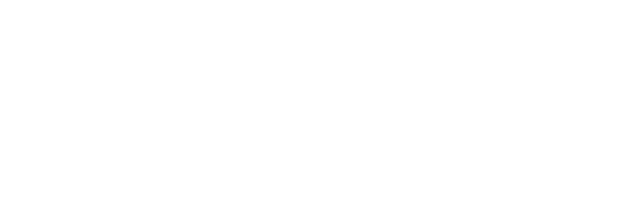
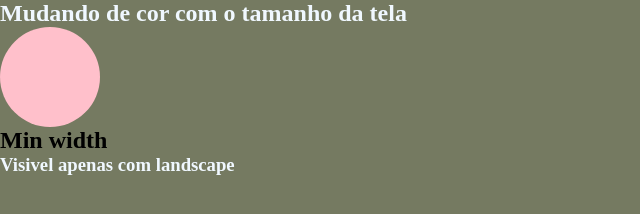
Before and after one commit to V1N1NUNES/Learning, a plain HTML site: page Front-end/aprendendo/responsividade.html in a window 1280 px wide. Shown: the whole page, without its empty margins (0-640 px from the left). Drawn offline with Linux system fonts and the light colour scheme.

Commit message:
iniciando penultimo projeto da sessão de HTML e CSS

```diff
--- /dev/null
+++ b/Front-end/3-projeto/styles/style.css
@@ -0,0 +1,11 @@
+/* Css reset */
+*{
+    box-sizing: border-box;
+    margin: 0;
+}
+/* Fonts */
+@import url('https://fonts.googleapis.com/css2?family=K2D:ital,wght@0,100;0,200;0,300;0,400;0,500;0,600;0,700;0,800;1,100;1,200;1,300;1,400;1,500;1,600;1,700;1,800&display=swap');
+
+body{
+    font-family: 'K2D';
+}
--- a/Front-end/aprendendo/CSS'S/response.css
+++ b/Front-end/aprendendo/CSS'S/response.css
@@ -0,0 +1,42 @@
+*{
+    box-sizing: border-box;
+    margin: 0;
+}
+body{
+    background-color: rgb(117, 122, 97);
+    color: aliceblue;
+}
+main section .changes{
+    width: auto;
+    height: auto;
+}
+main section .chances h1{
+    color: red;
+}
+main section .change_color_ball{
+    width: 100px;
+    height: 100px;
+    border-radius: 60px;
+    background-color: pink;
+}
+@media screen and (max-width: 500px){
+    h1{
+        color: blue;
+    }
+}
+#min-width{
+    color: goldenrod;
+}
+@media screen and (min-width: 800px){
+    #min-width{
+        color: black;
+    }
+}
+main section h3{
+    display: none;
+}
+@media screen and (orientation: landscape){
+    main section h3{
+        display: block;
+    }
+}
--- a/Front-end/aprendendo/responsividade.html
+++ b/Front-end/aprendendo/responsividade.html
@@ -2,15 +2,25 @@
 <html lang="en">
 <head>
     <meta charset="UTF-8">
+
+    <!-- Meta tag de responsividade -->
     <meta name="viewport" content="width=device-width, initial-scale=1.0">
     <title>responsividade</title>
     <link rel="stylesheet" href="CSS'S/response.css">
 </head>
 <body>
-    <header></header>
     <main>
-        <section></section>
+        <section>
+            <!-- Mudar a cor de acordo com o tamanho da tela -->
+            <h1>Mudando de cor com o tamanho da tela</h1>
+            <div class="change_color_ball"></div>
+
+            <!-- Min-width -->
+            <h2 id="min-width">Min width</h2>
+
+            <!--landscape -->
+            <h3>Visivel apenas com landscape</h3>
+        </section>
     </main>
-    <footer></footer>
 </body>
 </html>
```
Also changed, not shown: Front-end/3-projeto/pages/index.html (added, +17 -0 lines), Front-end/3-projeto/img/hdchostlogo.png (added), Front-end/3-projeto/img/mainbanner.png (added).
